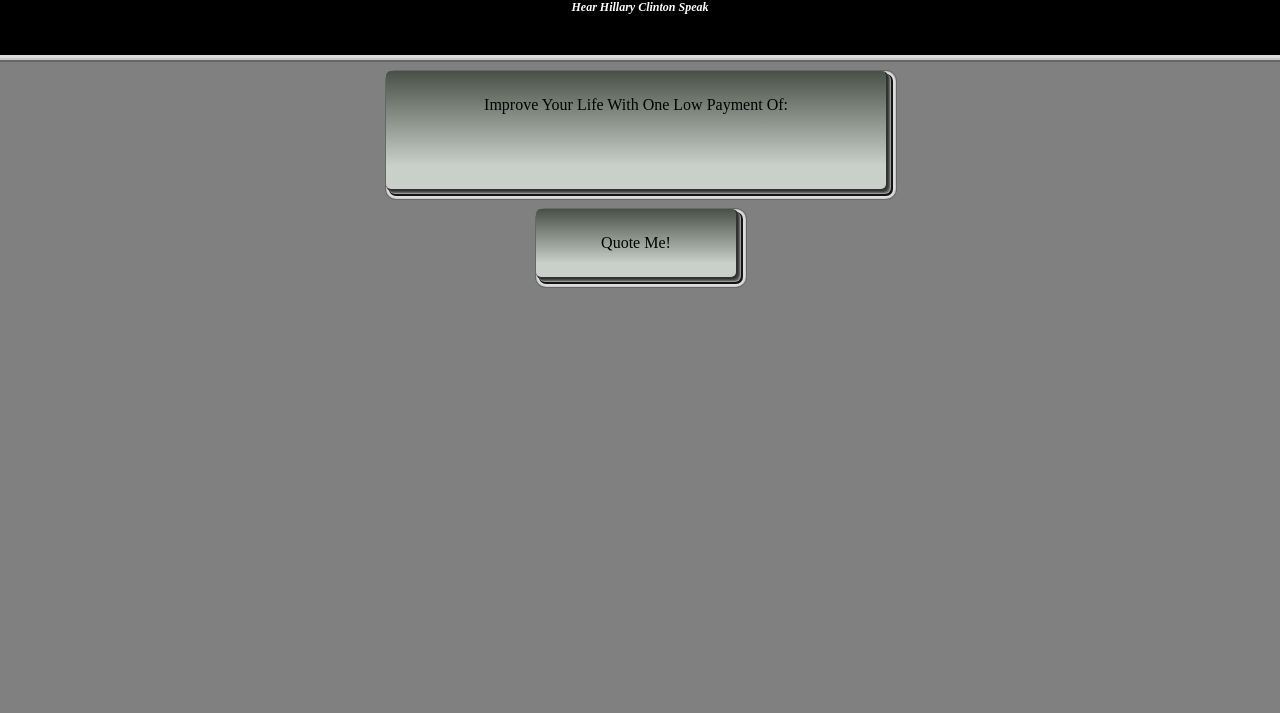
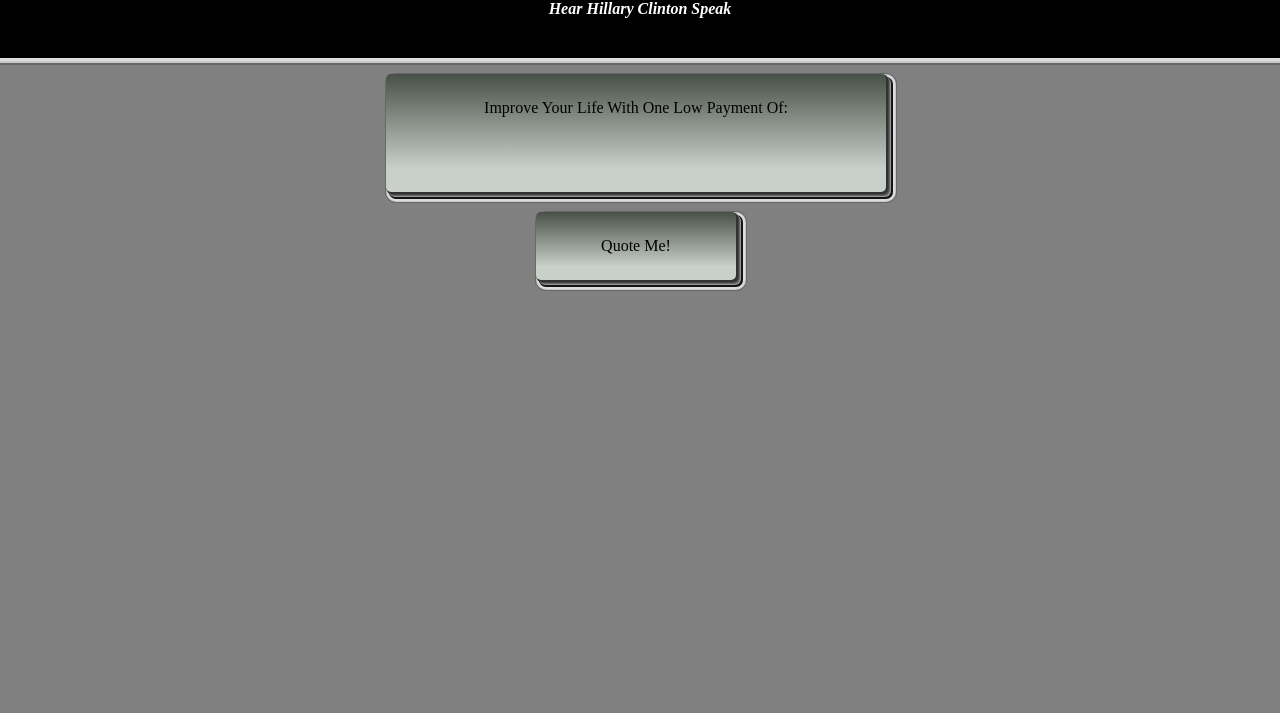
Before and after one commit to cogara/express-challenge, a website: page public/index.html in a window 1280 px wide. Shown: the part 87-800 px from the top of the page. Drawn offline with Linux system fonts and the light colour scheme.

Commit message:
increase font size of h2

```diff
--- a/public/css/styles.css
+++ b/public/css/styles.css
@@ -28,7 +28,7 @@
 }
 
 h2 {
-  font-size: .75em;
+  font-size: 1em;
   font-style: italic;
 }
 
```
